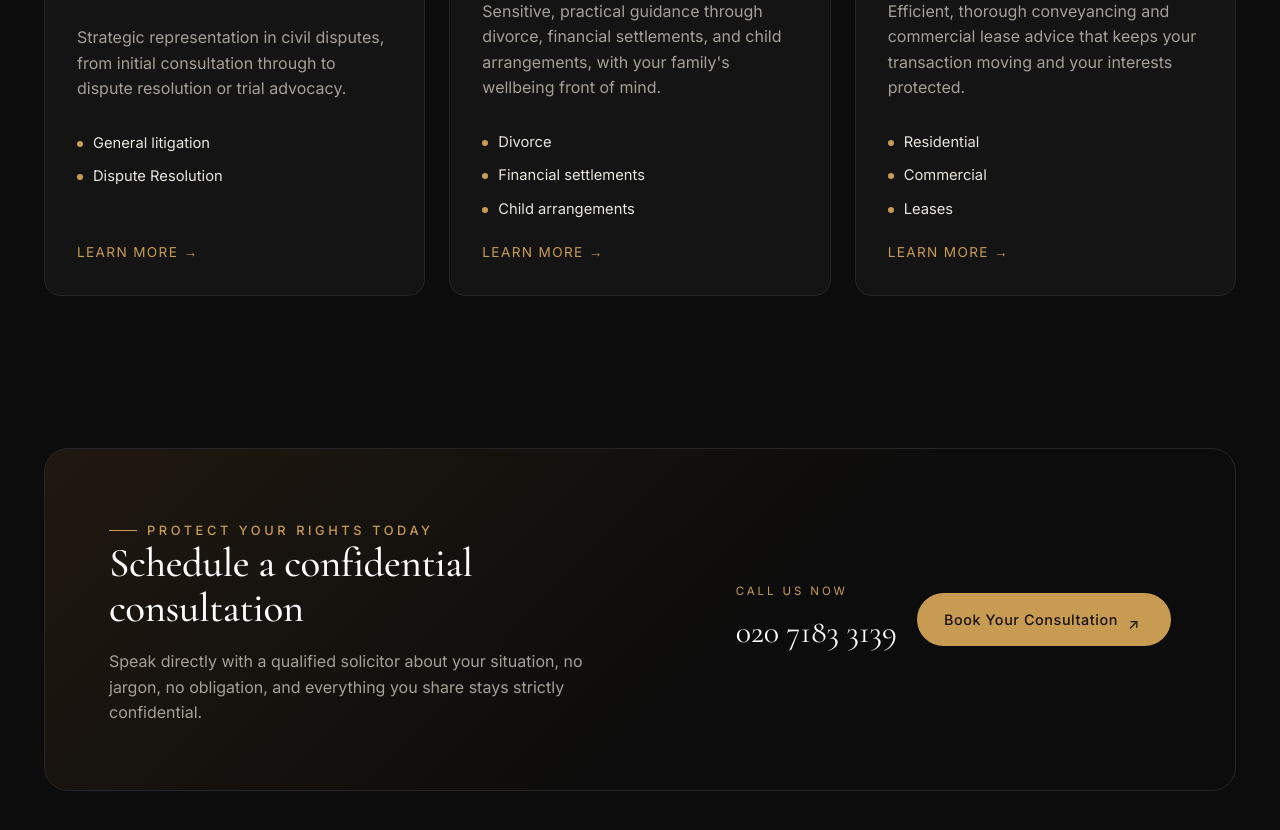
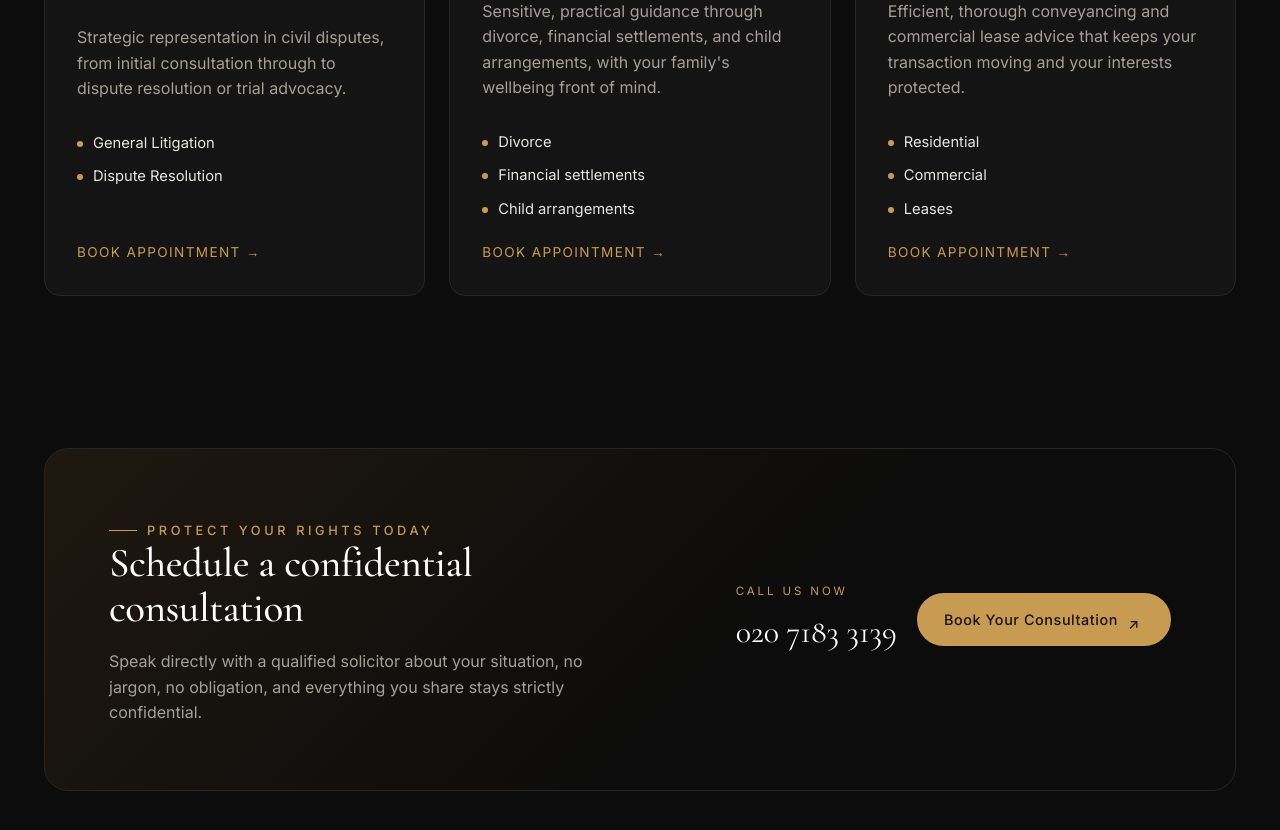
Before and after one commit to ayusholi/apostro, a Next.js app in the folder frontend/: page / in a window 1280 px wide. Shown: the part 3020-3850 px from the top of the page. Built offline with nearby package versions, Linux system fonts and the light colour scheme.

Commit message:
changes on services

```diff
--- a/frontend/src/components/cards/ServiceCard.tsx
+++ b/frontend/src/components/cards/ServiceCard.tsx
@@ -19,10 +19,10 @@ export function ServiceCard({ service }: { service: Service }) {
       </ul>
       <Link
         className="more"
-        href="/services"
-        aria-label={`Learn more about ${service.title}`}
+        href="/book"
+        aria-label={`Book an appointment for ${service.title}`}
       >
-        Learn More →
+        Book Appointment →
       </Link>
     </Reveal>
   );
--- a/frontend/src/config/site.ts
+++ b/frontend/src/config/site.ts
@@ -29,6 +29,7 @@ export const siteConfig = {
   phoneE164: "+442071833139",
   email: "info@alls-legal.co.uk",
   emailHref: "mailto:info@alls-legal.co.uk",
+  complaintsEmail: "complaints@alls-legal.co.uk",
   address: "20 Store Street, Stratford, London E15 1PU",
 
   /** Structured postal address for PostalAddress schema (GB conventions). */
--- a/frontend/src/data/legal/complaintsProcedure.ts
+++ b/frontend/src/data/legal/complaintsProcedure.ts
@@ -12,7 +12,7 @@ export const complaintsProcedureSections: LegalSection[] = [
   {
     heading: "How to make a complaint",
     paragraphs: [
-      `In the first instance, please raise your concern with the solicitor handling your matter, many issues are resolved quickly this way. If you'd prefer not to, or aren't satisfied after doing so, you can make a formal complaint in writing to one of our Directors at ${siteConfig.email} or by post to ${siteConfig.address}.`,
+      `In the first instance, please raise your concern with the solicitor handling your matter, many issues are resolved quickly this way. If you'd prefer not to, or aren't satisfied after doing so, you can make a formal complaint in writing to one of our Directors at ${siteConfig.complaintsEmail} or by post to ${siteConfig.address}.`,
       "Please include your name, matter reference (if you have one), and as much detail as possible about what happened and what outcome you're looking for.",
     ],
   },
--- a/frontend/src/data/services.ts
+++ b/frontend/src/data/services.ts
@@ -10,7 +10,7 @@ export const services: Service[] = [
     title: "Civil Litigation and Dispute Resolution",
     description:
       "Strategic representation in civil disputes, from initial consultation through to dispute resolution or trial advocacy.",
-    bullets: ["General litigation", "Dispute Resolution"],
+    bullets: ["General Litigation", "Dispute Resolution"],
   },
   {
     slug: "family-law",
```
Also changed, not shown: frontend/src/components/legal/LegalPageBody.tsx (+11 -2 lines).
